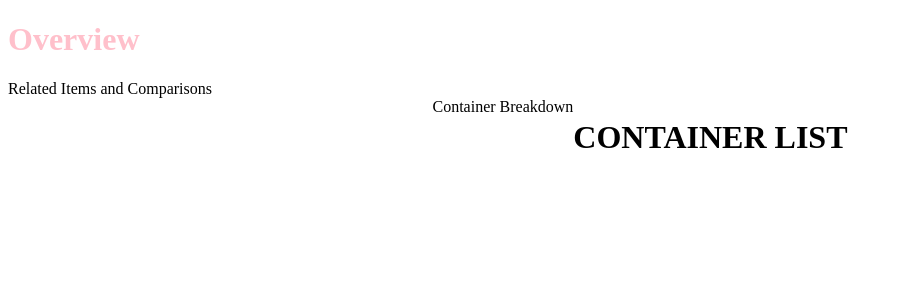
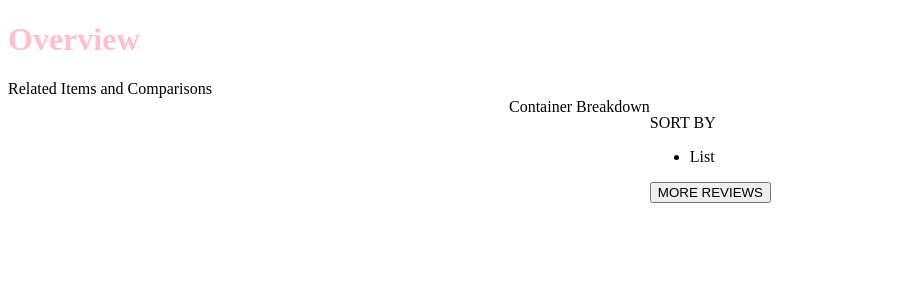
Before and after one commit to kimberlylin2014/ShopNow, a React app: page / in a window 1280 px wide. Shown: the top 300 px of the page, without its empty margins (0-903 px from the left). Built offline with nearby package versions, Linux system fonts and the light colour scheme; no server answers; the HTML template or start-up script is replaced by a standard one.

Commit message:
created containerList and reviewTile

```diff
--- a/client/src/components/reviews/RatingsAndReviews.jsx
+++ b/client/src/components/reviews/RatingsAndReviews.jsx
@@ -4,10 +4,38 @@ import styles from './RatingsAndReviews.css';
 import ContainerBreakdown from './components/containerBreakdown/containerBreakdown.jsx';
 import ContainerList from './components/containerList/containerList.jsx';
 
+const mockData = [
+  {
+    review_id: 147688,
+    rating: 2,
+    summary: 'Doloremque illo qui repellat.',
+    recommend: true,
+    response: '"Porro consequatur odio tempore molestiae suscipit iusto."',
+    body: 'Rerum enim qui incidunt. Velit architecto ut veritatis saepe aspernatur dicta consequatur veniam iste. Delectus molestiae aut voluptas eius culpa soluta libero id eos. Est iusto et.',
+    date: '2020-07-11T00:00:00.000Z',
+    reviewer_name: 'Janick_Wunsch81',
+    helpfulness: 34,
+    photos: [
+      {
+        id: 187128,
+        url: 'https://images.unsplash.com/photo-1553830591-d8632a99e6ff?ixlib=rb-1.2.1&auto=format&fit=crop&w=1511&q=80',
+      },
+      {
+        id: 187129,
+        url: 'https://images.unsplash.com/photo-1463100099107-aa0980c362e6?ixlib=rb-1.2.1&ixid=eyJhcHBfaWQiOjEyMDd9&auto=format&fit=crop&w=1650&q=80',
+      },
+      {
+        id: 187130,
+        url: 'https://images.unsplash.com/photo-1533779183510-8f55a55f15c1?ixlib=rb-1.2.1&ixid=eyJhcHBfaWQiOjEyMDd9&auto=format&fit=crop&w=668&q=80',
+      },
+    ],
+  },
+];
+
 const RatingsAndReviews = () => (
   <div className={styles.moduleColumns}>
     <ContainerBreakdown />
-    <ContainerList />
+    <ContainerList reviews={mockData} />
   </div>
 );
 
--- a/client/src/components/reviews/components/containerList/containerList.jsx
+++ b/client/src/components/reviews/components/containerList/containerList.jsx
@@ -1,11 +1,22 @@
 import React from 'react';
+// import PropTypes from 'prop-types';
+import ReviewsList from '../reviewsList/reviewsList.jsx';
 
-const ContainerList = () => (
+
+const ContainerList = ({ reviews }) => (
   <div>
-    <h1>
-      CONTAINER LIST
-    </h1>
+    <p>SORT BY</p>
+    <ReviewsList reviews={reviews} />
+    <button> MORE REVIEWS </button>
   </div>
 );
 
+ContainerList.defaultProps = {
+  reviews: [],
+};
+
+// ContainerList.propTypes = {
+//   reviews: PropTypes.array,
+// };
+
 export default ContainerList;
--- /dev/null
+++ b/client/src/components/reviews/components/reviewsList/reviewsList.jsx
@@ -0,0 +1,10 @@
+import React from 'react';
+
+const ReviewsList = () => (
+  <ul>
+    <li>List</li>
+  </ul>
+);
+
+
+export default ReviewsList;
```
Also changed, not shown: client/src/components/reviews/components/reviewTile/reviewTile.jsx (line endings or trailing spaces), client/src/components/reviews/components/reviewsList/reviewsList.css (added).
